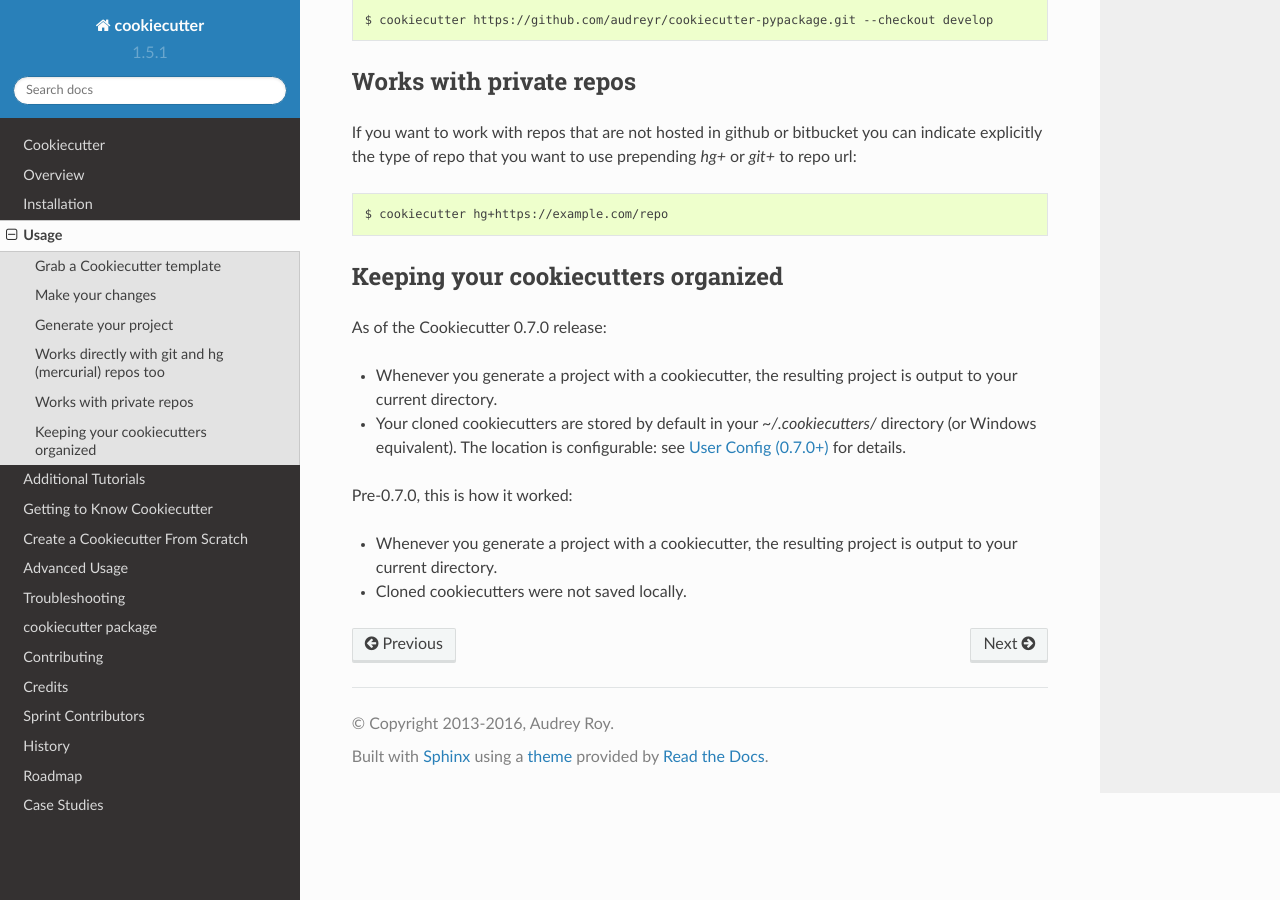
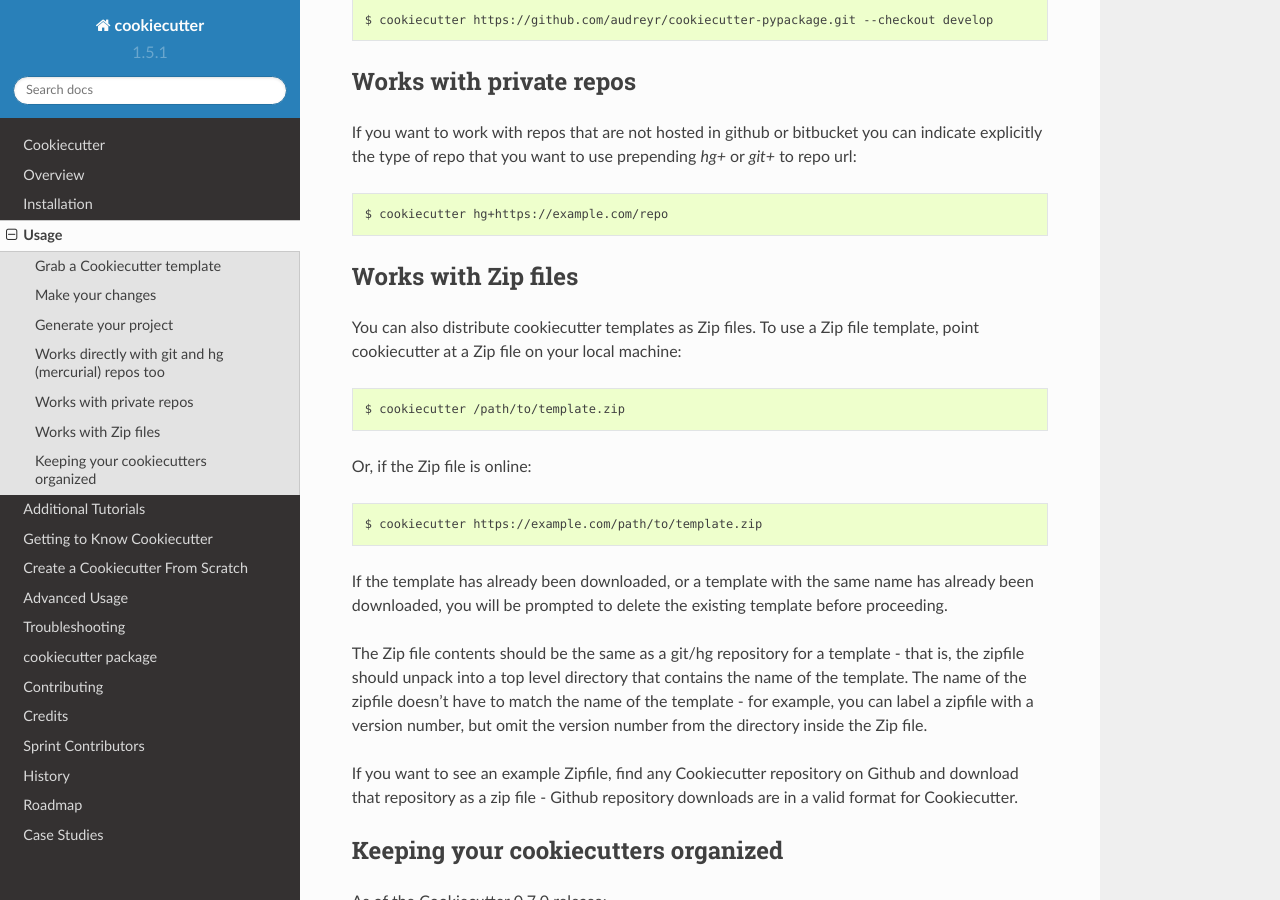
Before and after one commit to c-allen-tech/cookie, a Sphinx documentation site: the page built from docs/usage.rst, in a window 1280 px wide and 900 px high, scrolled down 1484 px. Built offline with Sphinx 7.4.7 and the Read the Docs theme 2.0.0, drawn with Linux system fonts in a browser that asks for light colours; formulas are drawn with MathJax 3.

Commit message:
Added docs for zipfile templates.

```diff
--- a/docs/usage.rst
+++ b/docs/usage.rst
@@ -68,6 +68,31 @@ type of repo that you want to use prepending `hg+` or `git+` to repo url::
 
     $ cookiecutter hg+https://example.com/repo
 
+Works with Zip files
+--------------------
+
+You can also distribute cookiecutter templates as Zip files. To use a Zip file
+template, point cookiecutter at a Zip file on your local machine::
+
+    $ cookiecutter /path/to/template.zip
+
+Or, if the Zip file is online::
+
+    $ cookiecutter https://example.com/path/to/template.zip
+
+If the template has already been downloaded, or a template with the same name
+has already been downloaded, you will be prompted to delete the existing
+template before proceeding.
+
+The Zip file contents should be the same as a git/hg repository for a template -
+that is, the zipfile should unpack into a top level directory that contains the
+name of the template. The name of the zipfile doesn't have to match the name of
+the template - for example, you can label a zipfile with a version number, but
+omit the version number from the directory inside the Zip file.
+
+If you want to see an example Zipfile, find any Cookiecutter repository on Github
+and download that repository as a zip file - Github repository downloads are in
+a valid format for Cookiecutter.
 
 Keeping your cookiecutters organized
 ------------------------------------
```
